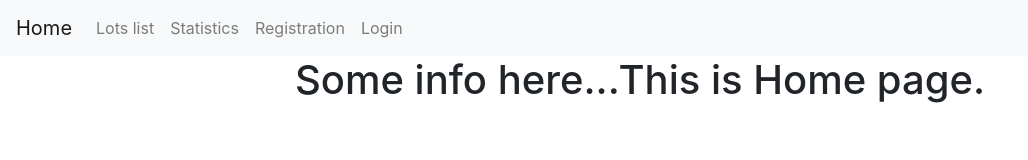
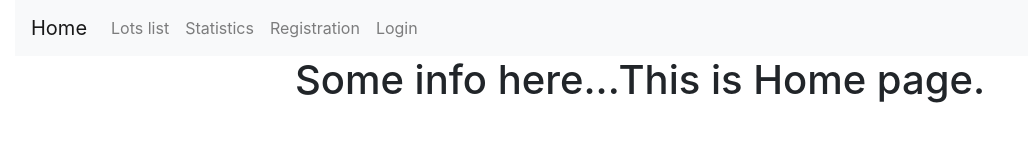
Before and after one commit to Aleksei-Pankratev-EPAM/CherryPeakBidding, a React (Create React App) app in the folder Client/: page / in a window 1280 px wide. Shown: the top 160 px of the page, without its empty margins (0-1028 px from the left). Built offline with nearby package versions, Linux system fonts and the light colour scheme.

Commit message:
Remove non-used code that caused CI pipeline to fail

```diff
--- a/Client/src/components/App.js
+++ b/Client/src/components/App.js
@@ -16,14 +16,11 @@ import '../css/App.css';
 import Statistics from './Statistics';
 
 class App extends Component {
-  constructor(props) {
-    super(props);
-  }
+
   render() {
     return (
-      // <div>fdsfdhsfh</div>
       <Router>
-        <div className="App containwer-fluid">
+        <div className="App container-fluid">
           <NavBar />
           <div id="page-body">
             <Switch>
@@ -44,30 +41,3 @@ class App extends Component {
 }
 
 export default App;
-
-// import React from 'react';
-// import logo from './logo.svg';
-// import './App.css';
-
-// function App() {
-//   return (
-//     <div className="App">
-//       <header className="App-header">
-//         <img src={logo} className="App-logo" alt="logo" />
-//         <p>
-//           Edit <code>src/App.js</code> and save to reload.
-//         </p>
-//         <a
-//           className="App-link"
-//           href="https://reactjs.org"
-//           target="_blank"
-//           rel="noopener noreferrer"
-//         >
-//           Learn React
-//         </a>
-//       </header>
-//     </div>
-//   );
-// }
-
-// export default App;
--- a/Client/src/components/HomePage.js
+++ b/Client/src/components/HomePage.js
@@ -1,10 +1,6 @@
 import React, { Component } from 'react';
 
 class HomePage extends Component {
-    constructor(props) {
-      super(props);
-
-    }
     render() {
       return (
         <div>
--- a/Client/src/components/Login.js
+++ b/Client/src/components/Login.js
@@ -1,10 +1,6 @@
 import React, { Component } from 'react';
 
 class Login extends Component {
-    constructor(props) {
-      super(props);
-
-    }
     render() {
       return (
         <div>
--- a/Client/src/components/NavBar.js
+++ b/Client/src/components/NavBar.js
@@ -1,7 +1,7 @@
 // import React from 'react'
 import React from 'react';
-import { Link } from 'react-router-dom';
-import { Navbar, NavItem, NavDropdown, MenuItem, Nav, Form, FormControl, Button } from 'react-bootstrap';
+//import { Link } from 'react-router-dom';
+import { Nav, Navbar /*, NavItem, NavDropdown, MenuItem, Form, FormControl, Button */} from 'react-bootstrap';
 
 const NavBar = () => {
     return (
--- a/Client/src/components/Statistics.js
+++ b/Client/src/components/Statistics.js
@@ -1,10 +1,6 @@
 import React, { Component } from 'react';
 
 class Statistics extends Component {
-    constructor(props) {
-      super(props);
-
-    }
     render() {
       return (
         <div>
--- a/Client/src/components/lots/AddLot.js
+++ b/Client/src/components/lots/AddLot.js
@@ -1,10 +1,6 @@
 import React, { Component } from 'react';
 
 class AddLot extends Component {
-    constructor(props) {
-      super(props);
-
-    }
     render() {
       return (
         <div>
--- a/Client/src/components/lots/LotItem.js
+++ b/Client/src/components/lots/LotItem.js
@@ -1,4 +1,4 @@
-import React, { Component } from 'react';
+import React from 'react';
 import { Link } from 'react-router-dom'
 
 const LotItem = ({item}) => (
```
